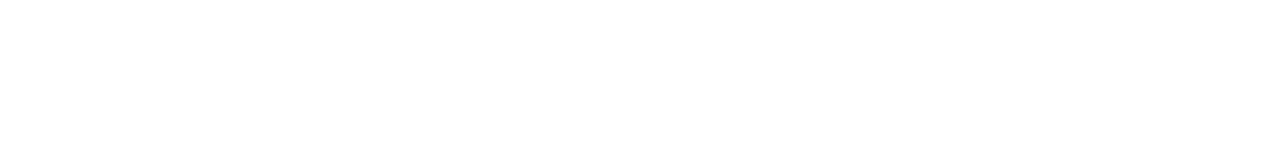
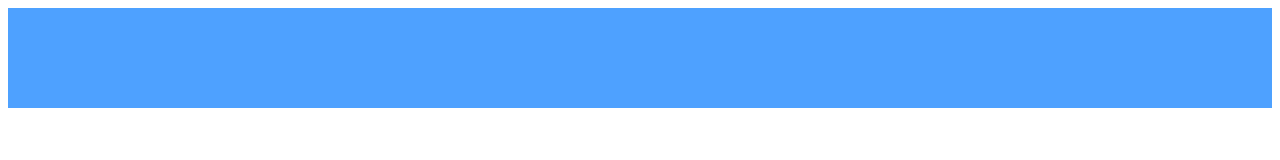
Before and after one commit to GennaroBuonomo/html-css-booleaner, a plain HTML site: page index.html in a window 1280 px wide. Drawn offline with Linux system fonts and the light colour scheme.

Commit message:
[add] inizio esercizio

```diff
--- a/css/style.css
+++ b/css/style.css
@@ -0,0 +1,4 @@
+#main-container {
+  height: 100px;
+  background-color: #4ea1ff;
+}
--- a/index.html
+++ b/index.html
@@ -5,14 +5,15 @@
   <meta charset="UTF-8">
   <meta name="viewport" content="width=device-width, initial-scale=1.0">
   <title>The Booleaner</title>
+
+  <!--stylesheet-->
   <link rel="stylesheet" href="css/style.css">
 </head>
 
 <body>
+  <header id="main-container">
 
-  <head>
-
-  </head>
+  </header>
 
 </body>
 
```
